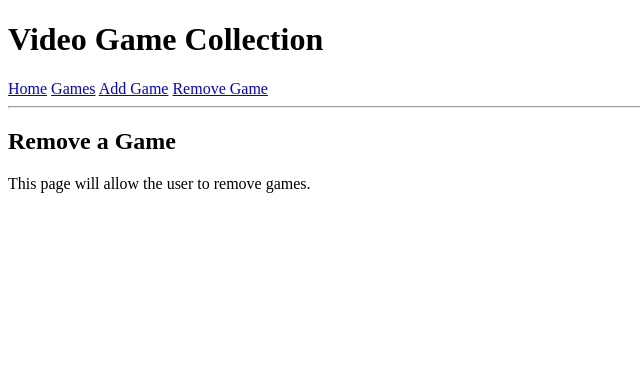
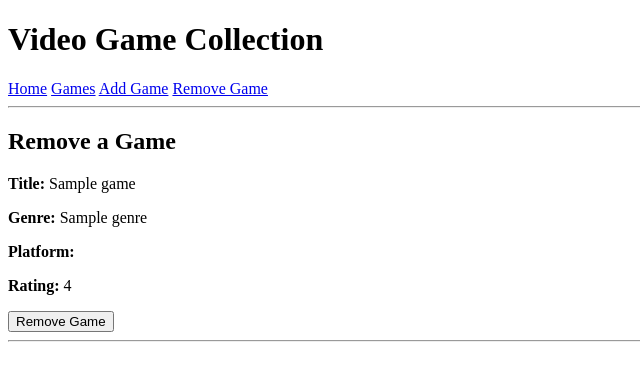
Before and after one commit to chester54647/Python-Final-Project, a Flask app: template templates/remove.html in a window 1280 px wide. Shown: the top 381 px of the page, without its empty margins (0-640 px from the left). Run offline with Flask 3, Linux system fonts and the light colour scheme; the template is opened without the code that fills it: most values are stand-ins (such as "Sample title", 1, 10 or a date in 2020).

Commit message:
Added functionality to the remove feature

```diff
--- a/app.py
+++ b/app.py
@@ -62,9 +62,17 @@
 
     return render_template("add.html")
 
-@app.route("/remove")
+@app.route("/remove", methods=["GET", "POST"])
 def remove_game():
-    return render_template("remove.html")
+    if request.method == "POST":
+        game_index = request.form.get("game_index")
+
+        if game_index is not None:
+            games_list.pop(int(game_index))
+
+        return redirect(url_for("remove_game"))
+
+    return render_template("remove.html", games=games_list)
 
 if __name__ == "__main__":
     app.run(debug=True)
--- a/templates/remove.html
+++ b/templates/remove.html
@@ -2,5 +2,23 @@
 
 {% block content %}
     <h2>Remove a Game</h2>
-    <p>This page will allow the user to remove games.</p>
+    {% if games %}
+        {% for game in games %}
+            <div>
+                <p><strong>Title:</strong> {{ game.title }}</p>
+                <p><strong>Genre:</strong> {{ game.genre }}</p>
+                <p><strong>Platform:</strong> {{ game.platform }}</p>
+                <p><strong>Rating:</strong> {{ game.rating }}</p>
+
+                <form action="/remove" method="post">
+                    <input type="hidden" name="game_index" value="{{ loop.index0 }}">
+                    <input type="submit" value="Remove Game">
+                </form>
+
+                <hr>
+            </div>
+        {% endfor %}
+    {% else %}
+        <p>No games available to remove.</p>
+    {% endif %}
 {% endblock %}
```
